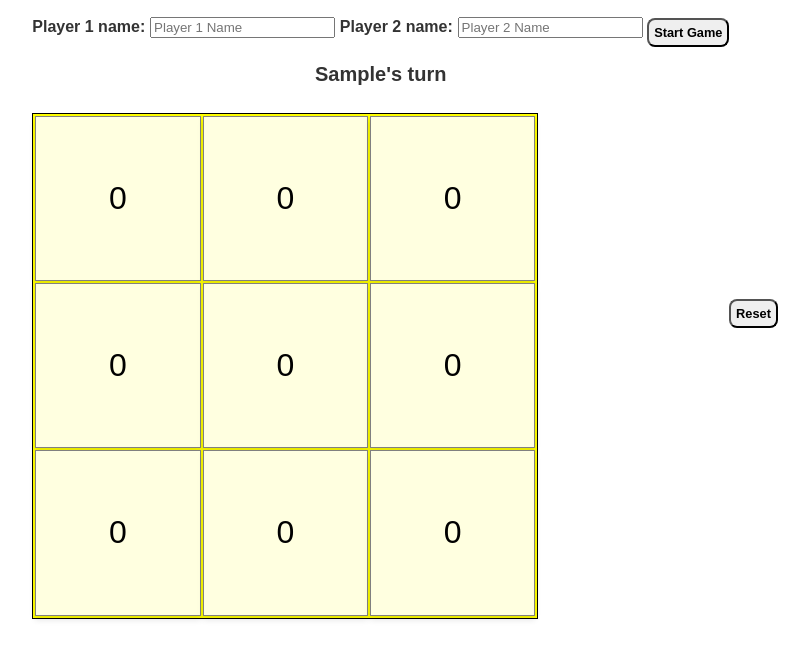
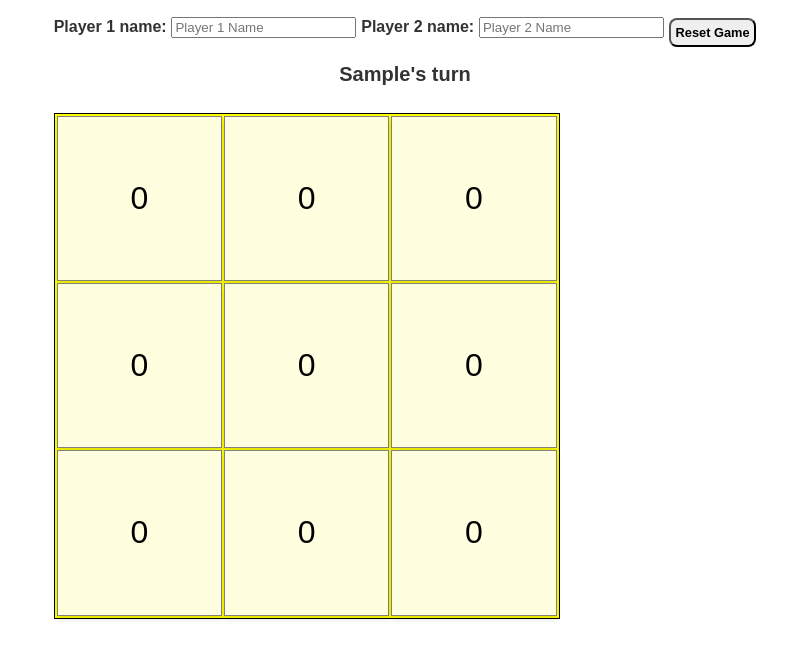
Before and after one commit to SHUIERIC/tic-tac-toe, a plain HTML site: page index.html in a window 1280 px wide. Both pictures are taken after typing "Sample", "Sample" into the empty fields and a click on the button "Start Game". Shown: the whole page, without its empty margins (235-1044 px from the left). Drawn offline with Linux system fonts and the light colour scheme.

Commit message:
Combine game start and reset fuctionality into a single button toggle

```diff
--- a/index.html
+++ b/index.html
@@ -11,19 +11,16 @@
 
         <form id="playerForm">
         <label for="player1">Player 1 name:</label>
-        <input type="text" id="player1" placeholder="Player 1 Name" required>
+        <input type="text" id="player1" placeholder="Player 1 Name">
         <label for="player2">Player 2 name:</label>
-        <input type="text" id="player2" placeholder="Player 2 Name" required>
-        <button type="submit">Start Game</button>
+        <input type="text" id="player2" placeholder="Player 2 Name">
+        <button type="submit" id="start-reset">Start Game</button>
         </form>
 
         <div class="turn"></div>
         <div class="board"></div>
 
     </div>
-
-    <button class="resetBtn">Reset</button>
-
     <script src="script.js"></script>
 </body>
 </html>
--- a/script.js
+++ b/script.js
@@ -169,7 +169,7 @@ function DisplayController (){
     const turnDiv = document.querySelector(".turn");
     const boardDiv = document.querySelector(".board")
     const form = document.getElementById("playerForm")
-    const resetBtn = document.querySelector(".resetBtn")
+    const Btn = document.querySelector("#start-reset")
 
 
     const updateScreen = () => {
@@ -200,9 +200,12 @@ function DisplayController (){
 
     }
 
-    // event listner for submitting names
+    // event listner for name submisison, game start and reset
     form.addEventListener("submit", (e) => {
         e.preventDefault();
+        let gameStarted;
+
+        if (!gameStarted) {
 
             playerOneName = document.getElementById("player1").value;
             playerTwoName = document.getElementById("player2").value;
@@ -213,6 +216,14 @@ function DisplayController (){
             document.getElementById("player1").value = "";
             document.getElementById("player2").value = "";
 
+             gameStarted = true;
+             Btn.textContent = "Reset Game"
+        } else {
+            game.resetGame();
+            updateScreen();
+            gameStarted = false;
+            Btn.textContent = "Start Game"
+        }
     })
 
     //event listner for clicking game board
@@ -234,11 +245,6 @@ function DisplayController (){
     }
     boardDiv.addEventListener("click", clickBoard)
 
-    // event listener for reset button
-    resetBtn.addEventListener("click", () => {
-        game.resetGame();
-        updateScreen()
-})
 
     //inital display
     updateScreen();
```
Lines whose indentation alone changed are shown as unchanged.
